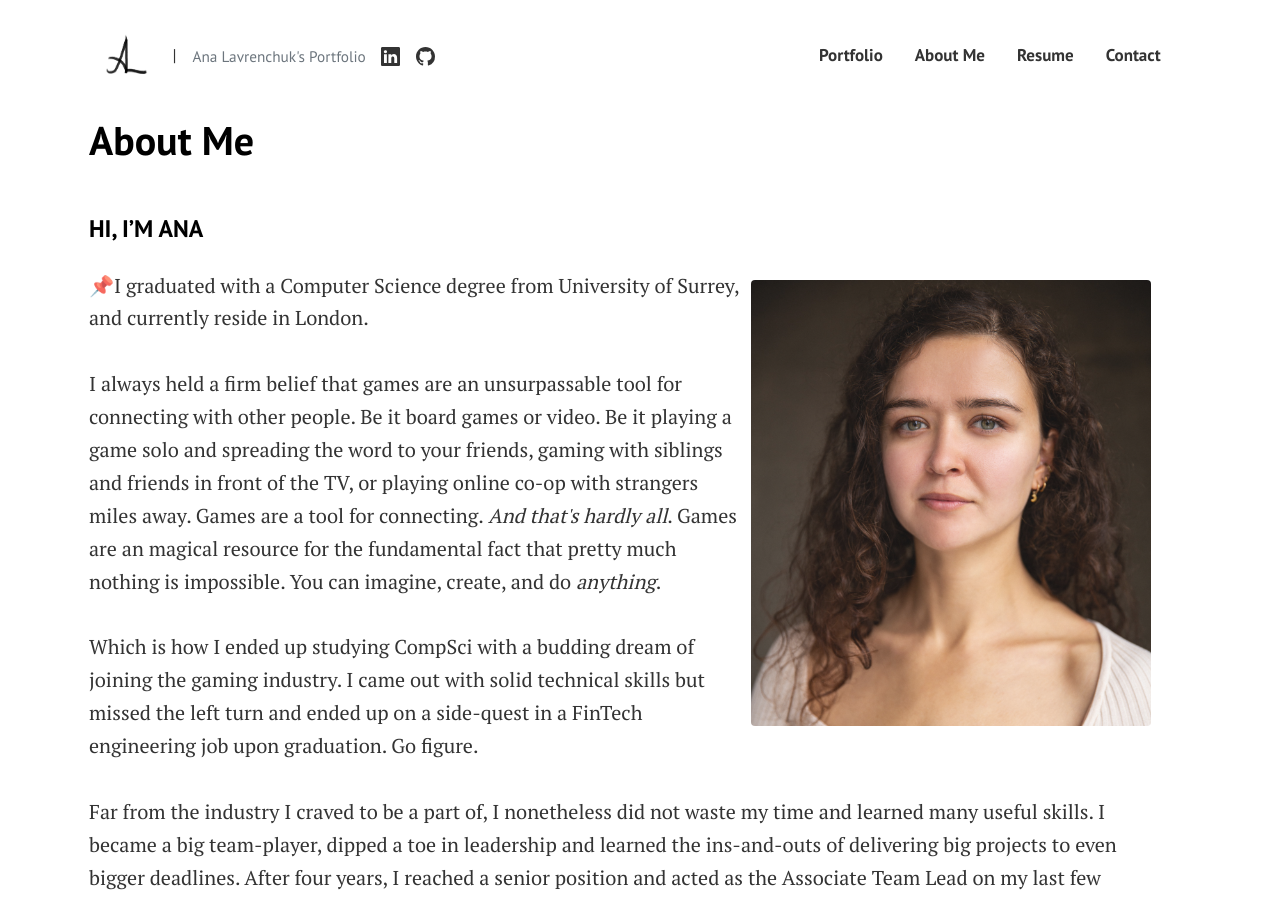
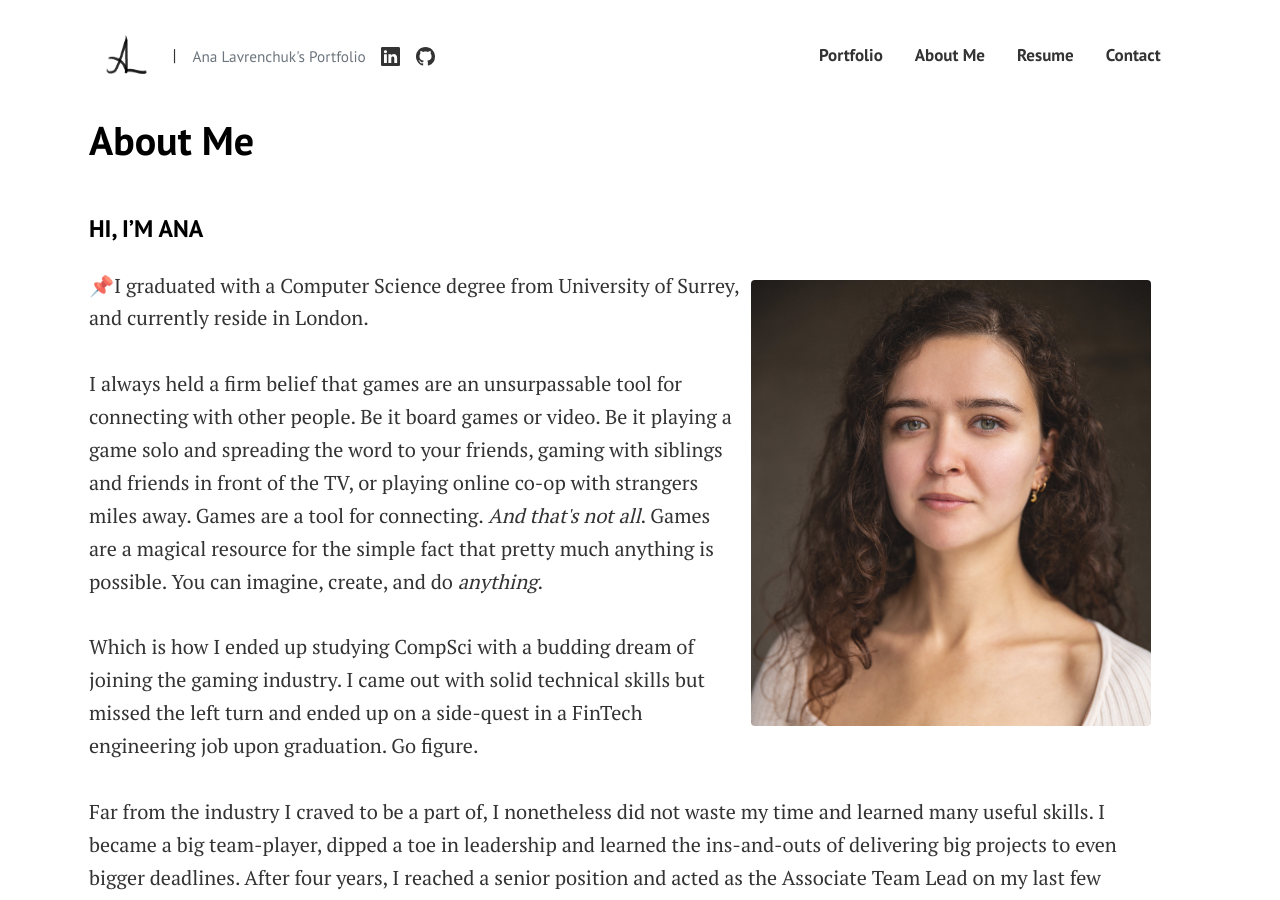
Before and after one commit to thislavrenchuk/portfolio, a Jekyll site: the page built from pages/aboutme.md, in a window 1280 px wide and 900 px high. Built offline with Jekyll 4.4.1, drawn with Linux system fonts in a browser that asks for light colours.

Commit message:
Fix grammar

```diff
--- a/pages/aboutme.md
+++ b/pages/aboutme.md
@@ -12,7 +12,7 @@ comments: false
     <div>
         <img class="rounded-image" style="float: right; margin: 10px;" width="400" src="{{site.baseurl}}/assets/images/profile-pic-small.png">
         <span class="pb-0" style="text-align: justify;">📌I graduated with a Computer Science degree from University of Surrey, and currently reside in London.
-            <br><br>I always held a firm belief that games are an unsurpassable tool for connecting with other people. Be it board games or video. Be it playing a game solo and spreading the word to your friends, gaming with siblings and friends in front of the TV, or playing online co-op with strangers miles away. Games are a tool for connecting. <i>And that's hardly all</i>. Games are an magical resource for the fundamental fact that pretty much nothing is impossible. You can imagine, create, and do <i>anything</i>.
+            <br><br>I always held a firm belief that games are an unsurpassable tool for connecting with other people. Be it board games or video. Be it playing a game solo and spreading the word to your friends, gaming with siblings and friends in front of the TV, or playing online co-op with strangers miles away. Games are a tool for connecting. <i>And that's not all</i>. Games are a magical resource for the simple fact that pretty much anything is possible. You can imagine, create, and do <i>anything</i>.
             <br><br>Which is how I ended up studying CompSci with a budding dream of joining the gaming industry. I came out with solid technical skills but missed the left turn and ended up on a side-quest in a FinTech engineering job upon graduation. Go figure.
             <br><br>Far from the industry I craved to be a part of, I nonetheless did not waste my time and learned many useful skills. I became a big team-player, dipped a toe in leadership and learned the ins-and-outs of delivering big projects to even bigger deadlines. After four years, I reached a senior position and acted as the Associate Team Lead on my last few projects. I regularly made technical design decisions (more on that in my CV) and oversaw team deliverables, always striving to high quality. And dare I say, I now love writing documentation!
             <br><br>However, I still craved to one day return to my life's "main objective" and carve myself out a career in gaming. I started by working on personal projects using Unreal Engine (4 and 5), working both with C++ and visual scripting. I took inspiration from a wide range of my favourite games - starting with the big blockbuster beasts like TLOU and AC, to smaller titles like What Remains of Edith Finch and Untitled Goose Game. Aside from playing and making games, I greatly enjoy movies, hiking and travelling to new places (so am very open to rellocation 🗺️).
```
